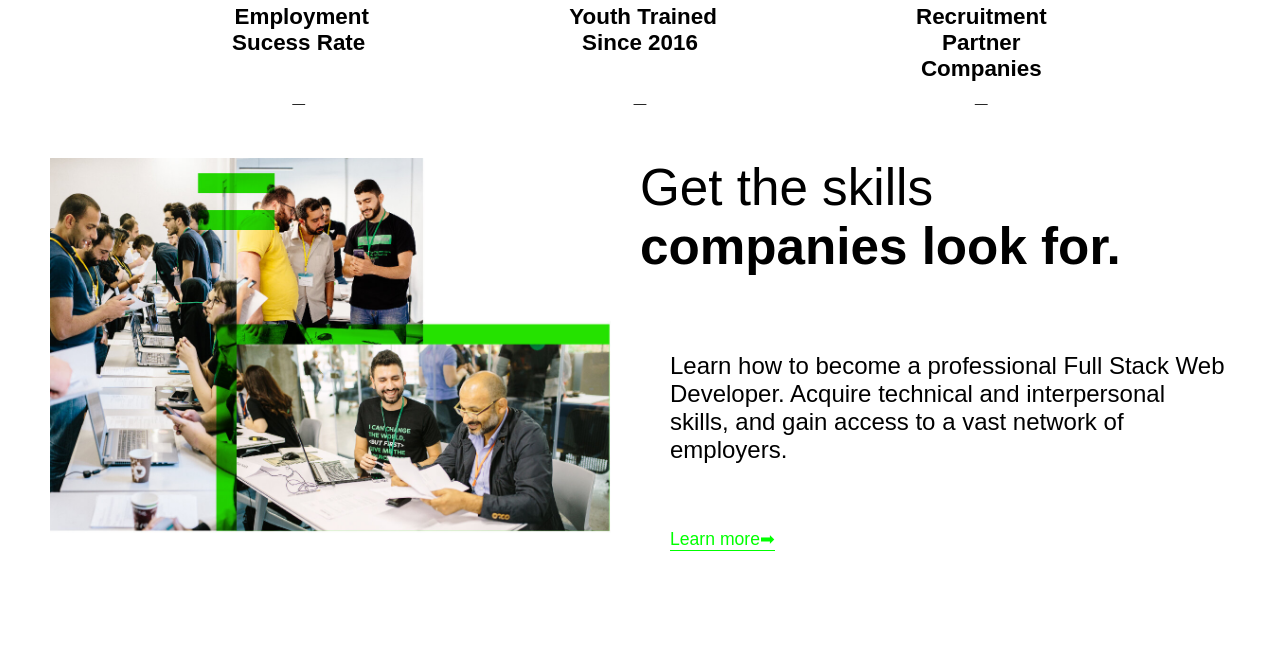
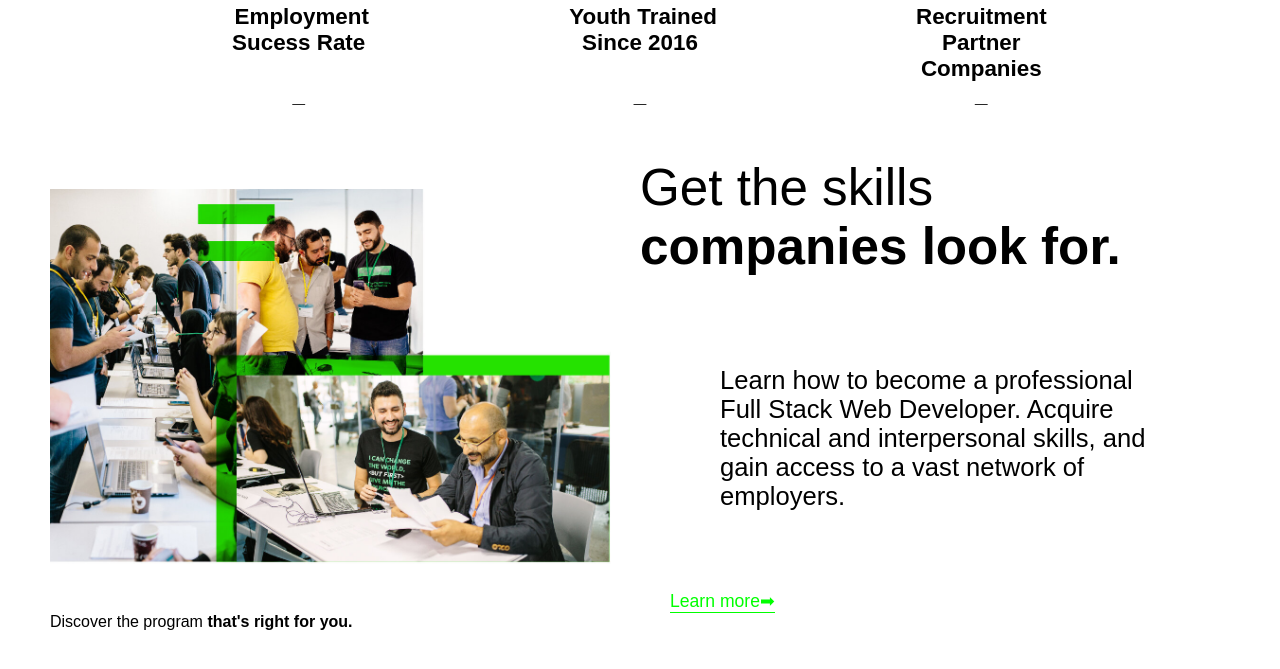
Before and after one commit to Joe-Moussally/SE-Factory-CSS, a plain HTML site: page index.html in a window 1280 px wide. Shown: the part 770-1439 px from the top of the page. Before the commit the page ends 1371 px from the top, so only its background shows below. Drawn offline with Linux system fonts and the light colour scheme.

Commit message:
Adding jumbotron2

```diff
--- a/index.html
+++ b/index.html
@@ -59,5 +59,9 @@
 
     </section>
 
+    <section class="jumbotron2">
+        <div>Discover the program<strong>&nbspthat's right for you.</strong></div>
+    </section>
+
 </body>
 </html>
--- a/styles/styles.css
+++ b/styles/styles.css
@@ -142,7 +142,8 @@ a {
     margin-left: 30px;
     margin-top: 40px;
     margin-bottom: 30px;
-    font-size: 1.5rem;
+    font-size: 1.6rem;
+    padding: 50px;
 }
 
 #jumbotron1 button {
```
